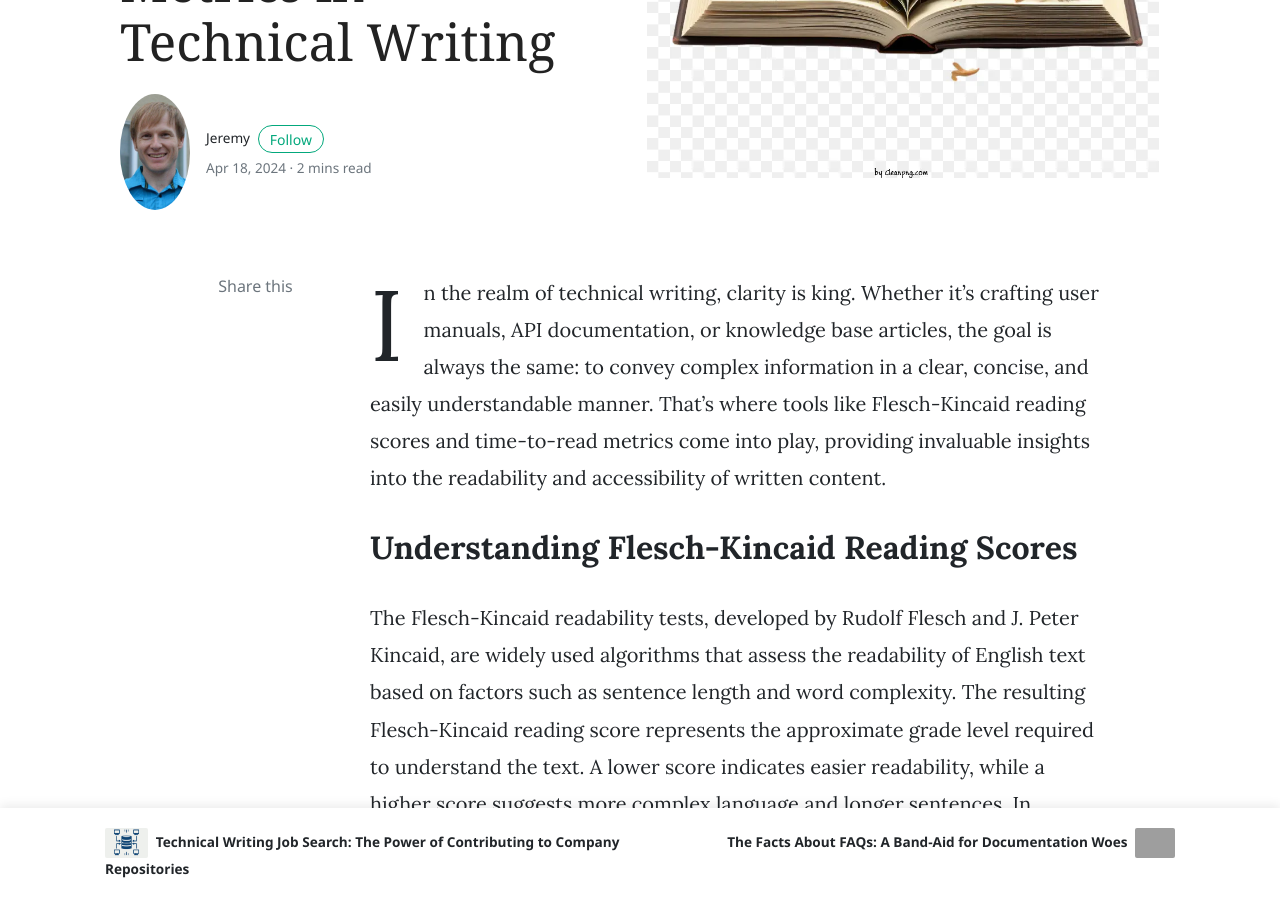
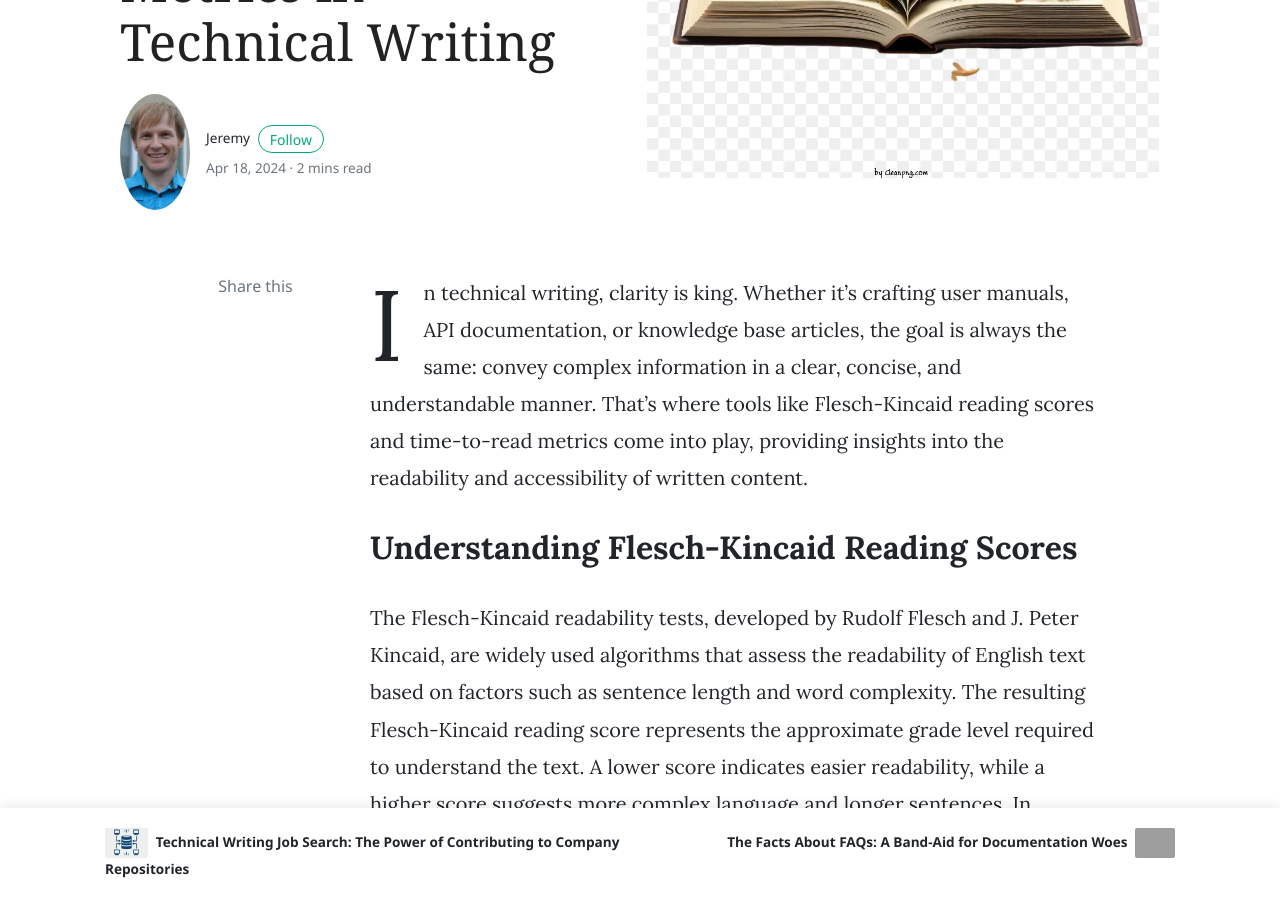
Before and after one commit to stumblefiend/jeremy.pugh, a Jekyll site: the page built from _posts/2024-04-18-reading-scores.md, in a window 1280 px wide and 900 px high, scrolled down 507 px. Built offline with Jekyll 4.4.1, drawn with Linux system fonts in a browser that asks for light colours; nearby versions of some CDN libraries; comment, search, counter and statistics services are not loaded; grey boxes are pictures that could not be loaded.

Commit message:
Updates to improve readability

```diff
--- a/_posts/2024-04-18-reading-scores.md
+++ b/_posts/2024-04-18-reading-scores.md
@@ -7,7 +7,7 @@
 tags: [featured]
 ---
 
-In the realm of technical writing, clarity is king. Whether it's crafting user manuals, API documentation, or knowledge base articles, the goal is always the same: to convey complex information in a clear, concise, and easily understandable manner. That's where tools like Flesch-Kincaid reading scores and time-to-read metrics come into play, providing invaluable insights into the readability and accessibility of written content.
+In technical writing, clarity is king. Whether it's crafting user manuals, API documentation, or knowledge base articles, the goal is always the same: convey complex information in a clear, concise, and understandable manner. That's where tools like Flesch-Kincaid reading scores and time-to-read metrics come into play, providing insights into the readability and accessibility of written content.
 
 ## Understanding Flesch-Kincaid Reading Scores
 
```
